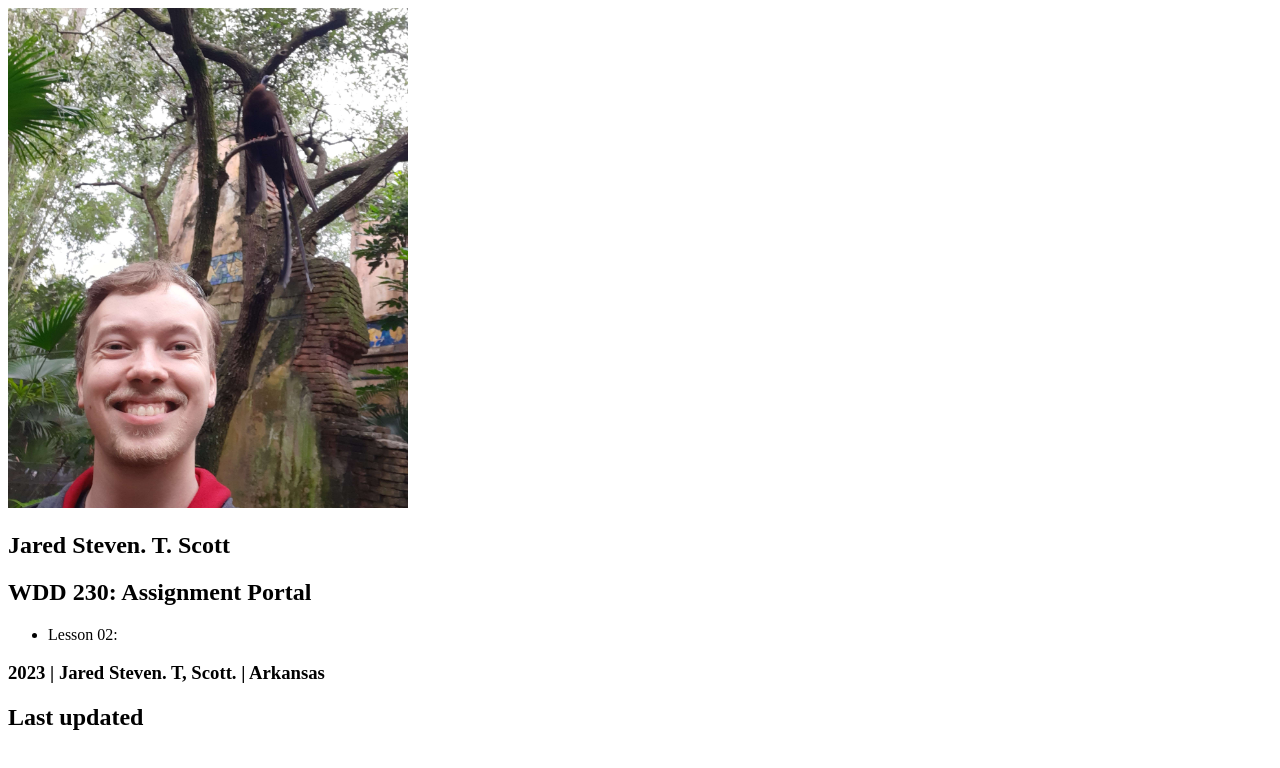
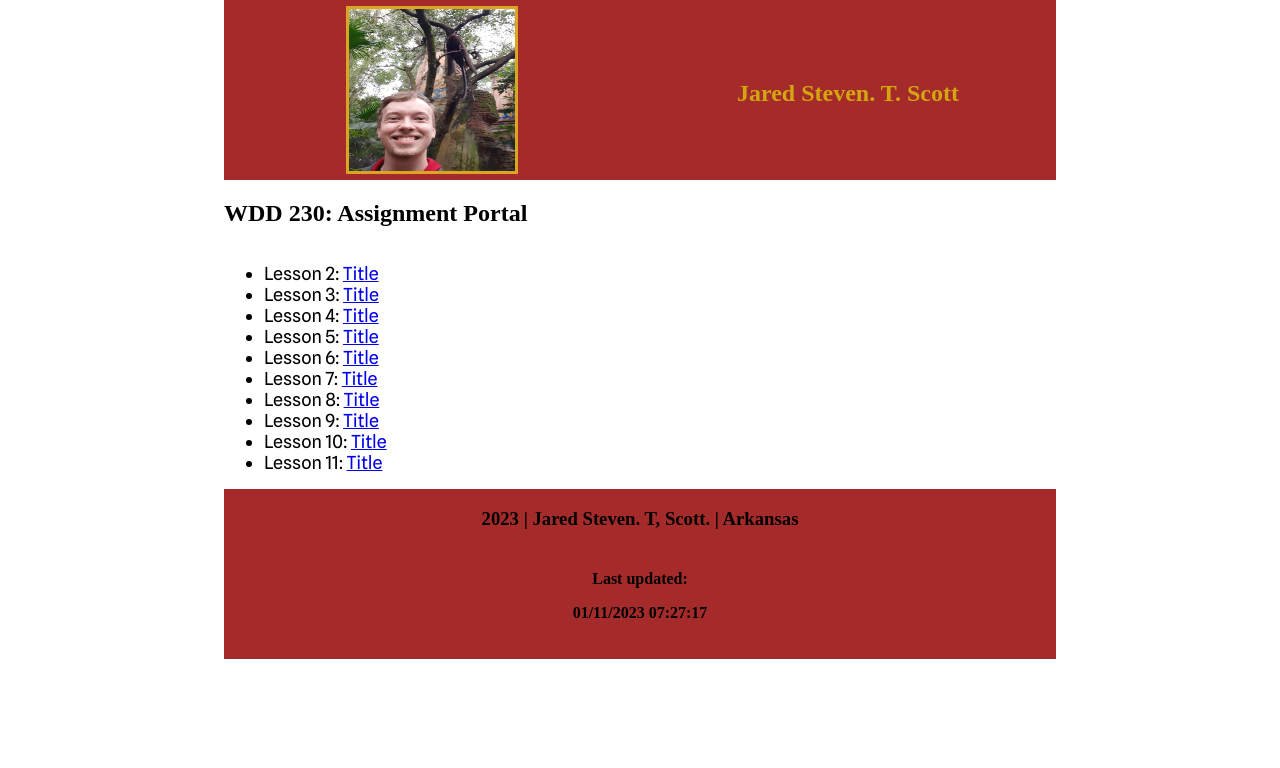
Before and after one commit to JaredScott66/wdd230, a plain HTML site: page index.html in a window 1280 px wide. Drawn offline with Linux system fonts and the light colour scheme.

Commit message:
Added CSS Code and wrote last updated Javascript

```diff
--- a/index.html
+++ b/index.html
@@ -1,36 +1,46 @@
 <!DOCTYPE html>
 <html lang="en">
 <head>
+    <link rel="stylesheet" href="styles/style.css">
     <meta charset="UTF-8">
     <meta http-equiv="X-UA-Compatible" content="IE=edge">
     <meta name="viewport" content="width=device-width, initial-scale=1.0">
     <title>Assignment Portal</title>
+    <script>
+        function lastMod() {
+            var x = document.lastModified;
+            document.getElementById("sudo").innerHTML = x;
+        }
+    </script>
 
 </head>
-<body>
+<body onload="lastMod()">
     <header>
         <img src="images\20220127_161154.jpg" alt="Me standing under an exotic bird in a tree" width="400" height="500">
         <h2>Jared Steven. T. Scott</h2>
     </header>
 
     <main>
-        <h2>WDD 230: Assignment Portal</h2>
+        <h2 id="mainTitle">WDD 230: Assignment Portal</h2>
         <ul>
-            <li>Lesson 02: </li>
+            <li>Lesson 2: <a href="lesson2.html">Title</a></li>
+            <li>Lesson 3: <a href="lesson3.html">Title</a></li>
+            <li>Lesson 4: <a href="lesson4.html">Title</a></li>
+            <li>Lesson 5: <a href="lesson5.html">Title</a></li>
+            <li>Lesson 6: <a href="lesson6.html">Title</a></li>
+            <li>Lesson 7: <a href="lesson7.html">Title</a></li>
+            <li>Lesson 8: <a href="lesson8.html">Title</a></li>
+            <li>Lesson 9: <a href="lesson9.html">Title</a></li>
+            <li>Lesson 10: <a href="lesson10.html">Title</a></li>
+            <li>Lesson 11: <a href="lesson11.html">Title</a></li>
+
+
         </ul>
     </main>
 
     <footer>
         <h3>2023 | Jared Steven. T, Scott. | Arkansas </h3>
-        <h2>Last updated</h2>
-        <script>
-            /* Function to use lastModified property */
-            function geeks() {
-                var x = document.lastModified;
-                document.getElementById("sudo").innerHTML = x;
-            }
-        </script>
-        <p id="sudo"></p>
+        <h4>Last updated: <p id="sudo"></p></h2>
     </footer>
 
 </body>
--- /dev/null
+++ b/styles/style.css
@@ -0,0 +1,59 @@
+@import url('https://fonts.googleapis.com/css2?family=Spline+Sans&display=swap');
+@import url('https://fonts.googleapis.com/css2?family=Nunito+Sans:ital,wght@1,300&display=swap');
+
+body {
+    max-width: 1600px;
+    margin: 0 auto;
+    background-color: #ffffff;
+
+}
+
+
+
+header {
+    background-color: brown;
+    margin: auto;
+    display: grid;
+    grid-template-columns: 1fr 1fr;
+    grid-template-rows: repeat(3, 60px);
+    width: 65%;
+}
+
+header img {
+  display: block;
+  margin: auto;
+  width: 40%;
+  height: 90%;
+  border: 3px solid goldenrod;
+  grid-row: 1/4;
+}
+header h2 {
+    text-align: center;
+    grid-row: 2/3;
+    color: rgb(211, 166, 16)
+}
+
+main {
+    display: grid;
+    margin: auto;
+    max-width: 65%;
+    grid-template-columns: 150 auto;
+
+}
+
+li {
+    font-family: "Spline Sans", sans-serif;
+    font-size: large;
+}
+
+footer {
+    background-color: brown;
+    display: grid;
+    margin: auto;
+    max-width: 65%;
+    grid-template-columns: 150 auto;
+    width: 65%;
+}
+footer h4, h3 {
+    text-align: center;
+}
```
